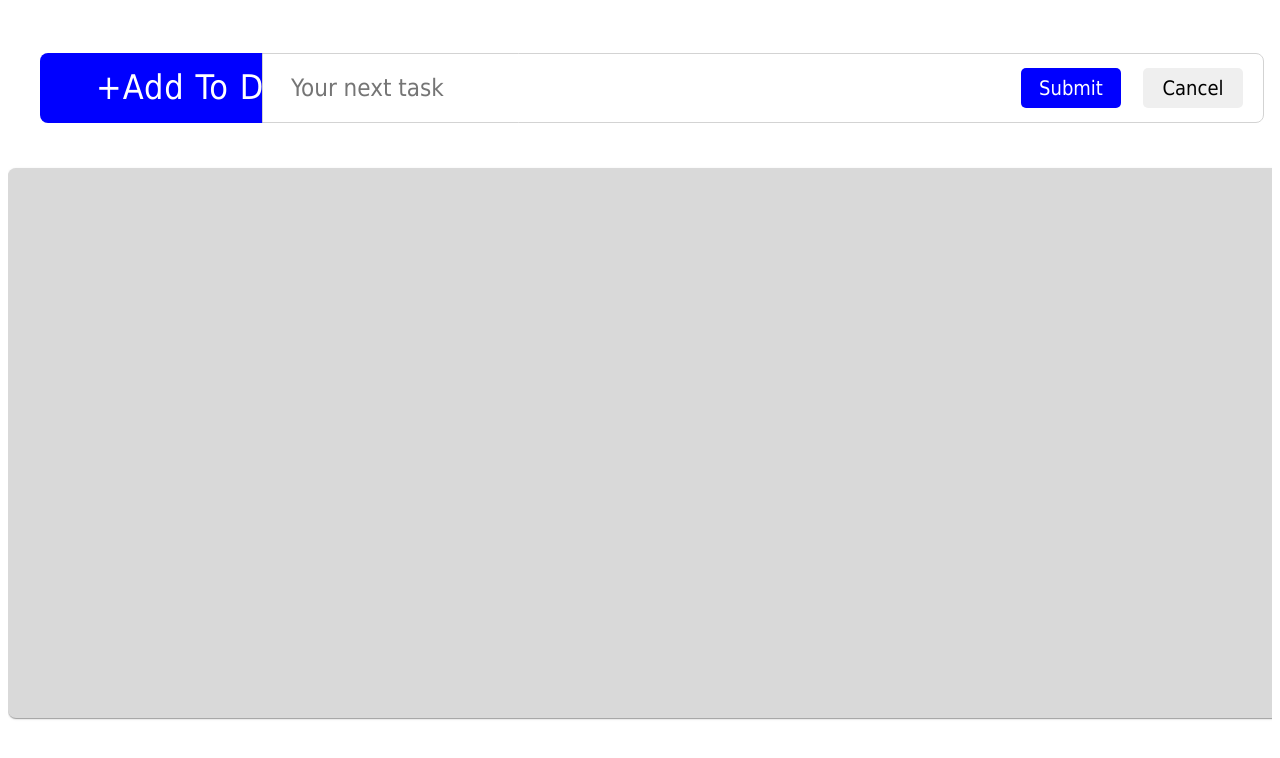
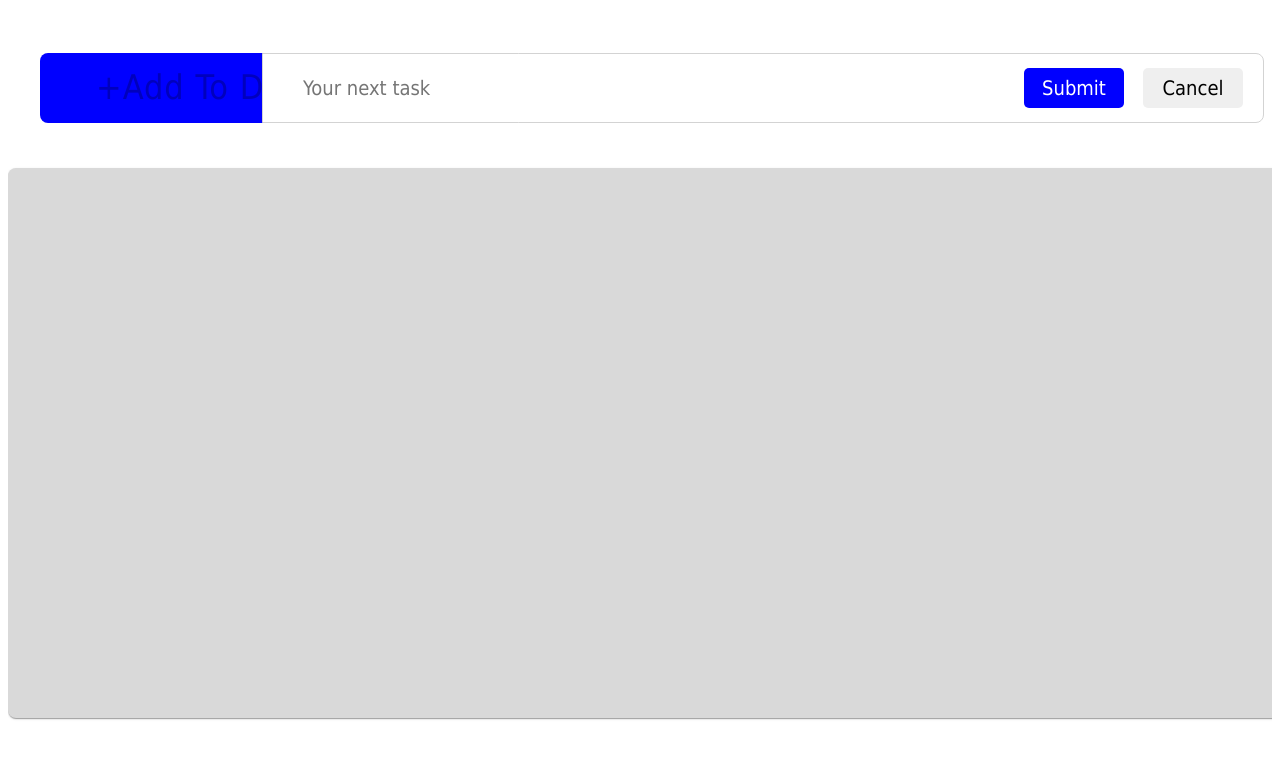
Before and after one commit to thompsontnmt/banana-grabber, a Next.js app in the folder frontend/: page / in a window 1280 px wide. Both pictures are taken after a click on the button "+Add To Do". Shown: the top 758 px of the page. Built offline with nearby package versions, Linux system fonts and the light colour scheme.

Commit message:
updated toggleForm to openForm and closeForm to prevent issues with second clicks etc

```diff
--- a/frontend/src/app/components/Form.tsx
+++ b/frontend/src/app/components/Form.tsx
@@ -5,11 +5,11 @@ import { useState } from 'react';
 
 export default function Form({
   anchorEl,
-  handleToggleForm,
+  onClose,
   handleAddTask,
 }: {
   anchorEl: HTMLElement | null;
-  handleToggleForm: () => void;
+  onClose: () => void;
   handleAddTask: (task: string) => void;
 }) {
   const [task, setTask] = useState('');
@@ -18,14 +18,14 @@ export default function Form({
     e.preventDefault();
     handleAddTask(task);
     setTask('');
-    handleToggleForm();
+    onClose();
   };
 
   return (
     <Popover
       open={Boolean(anchorEl)}
       anchorEl={anchorEl}
-      onClose={handleToggleForm}
+      onClose={onClose}
       anchorOrigin={{ vertical: "center", horizontal: "right" }}
       transformOrigin={{ vertical: "center", horizontal: "left" }}
       PaperProps={{
@@ -69,10 +69,11 @@ export default function Form({
               lineHeight: '40px',
               width: 700,
               fontFamily: 'tahoma',
-              fontSize: 24,
-              padding: '8px',
+              fontSize: 20,
+              padding: '2px 2px 2px 20px',
               border: 'none',
               borderRadius: '8px',
+              outline: 'none'
   }}
         />
         <button
@@ -87,10 +88,12 @@ export default function Form({
             border: 'none',
             borderRadius: '5px',
             padding: '8px'
-          }}>Submit</button>
+          }}>Submit
+        </button>
+
         <button
           type="button"
-          onClick={() => { handleToggleForm(); }}
+          onClick={onClose}
           style={{
             height: 40,
             width: 100,
@@ -100,7 +103,8 @@ export default function Form({
             borderRadius: '5px',
             padding: '8px'
           }}
-          > Cancel </button>
+          > Cancel
+        </button>
       </form>
     </Popover>
   );
--- a/frontend/src/app/page.tsx
+++ b/frontend/src/app/page.tsx
@@ -29,17 +29,20 @@ const ToDoList = () => {
     localStorage.setItem('listItems', JSON.stringify(listItems));
   }, [listItems])
 
-  const handleToggleForm = (event) => {
-    setAnchorEl((prev) => (prev ? null : event.currentTarget));
+  const handleOpenForm = (event: React.MouseEvent<HTMLElement>) => {
+    setAnchorEl(event.currentTarget);
+};
 
-  };
+const handleCloseForm = () => {
+  setAnchorEl(null);
+}
 
   const handleAddTask = (task: string) => {
     setListItems([
       ...listItems,
       { id: listItems.length + 1, description: task, isComplete: false},
     ]);
-    handleToggleForm({currentTarget: anchorEl}); // Close modal after adding task
+    handleCloseForm(); // Close modal after adding task
   };
 
   const handleDeleteTask = (id: number) => {
@@ -76,11 +79,12 @@ const ToDoList = () => {
           px: 2,
           py: 0,
           minHeight: 70,
-          borderRadius: '8px 0 0 8px',
+          borderRadius: anchorEl ? '8px 0 0 8px' : '8px',
           display: 'flex',
           alignItems: 'center',
         }}
-        onClick={handleToggleForm}
+        onClick={handleOpenForm}
+        disabled={Boolean(anchorEl)}
       >
         +Add To Do
       </Button>
@@ -90,7 +94,7 @@ const ToDoList = () => {
           width: 1350,
           height: 550,
           bgcolor: '#D9D9D9',
-          borderRadius: "8px 0 0 8px",
+          borderRadius: "8px",
           justifySelf: 'center',
         }}
       >
@@ -107,7 +111,7 @@ const ToDoList = () => {
           <ListItemComponent listItems={listItems} handleDeleteTask={handleDeleteTask} handleTaskCompletion={handleTaskCompletion} isComplete={isComplete}/>
            <Form
               anchorEl={anchorEl}
-              handleToggleForm={handleToggleForm}
+              onClose={handleCloseForm}
               handleAddTask={handleAddTask}
             />
         </Stack>
```
